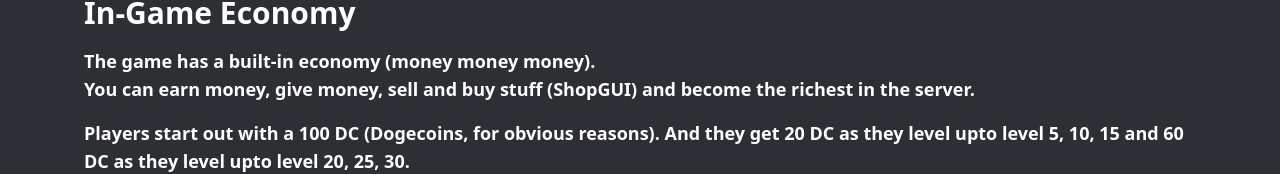
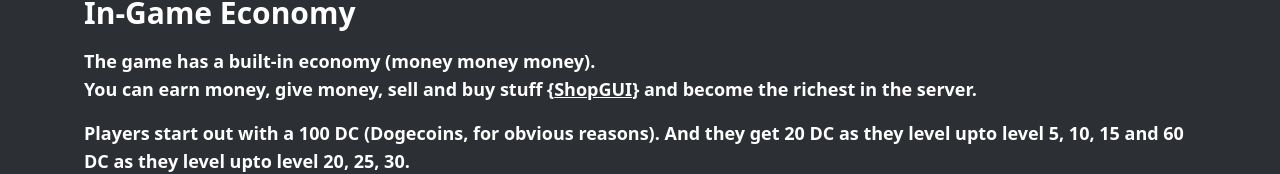
Before and after one commit to moiSentineL/chonkyserver-web, a Next.js app: page /tutorials in a window 1280 px wide. Shown: the part 133-307 px from the top of the page. Built offline with nearby package versions, Linux system fonts and the light colour scheme.

Commit message:
Minor Formatting Change and Edited Links.

```diff
--- a/pages/connections.tsx
+++ b/pages/connections.tsx
@@ -28,12 +28,12 @@
                         <p className="text-2xl">Bedrock Edition</p>
                         <p className="text-lg">For Minecraft Pocket Edition</p>
                         <p className="text-lg">
-                            To add to your servers,{" "}
+                            To add to your servers, click{" "}
                             <a
                                 href="minecraft://?addExternalServer=ChonkyServer|play.chonkyserver.tk:19132"
-                                className="hover:text-blue-500 hover:underline"
+                                className="underline cursor-pointer hover:text-blue-500 hover:underline"
                             >
-                                click here
+                                here
                             </a>
                         </p>
                     </div>
--- a/pages/more-info.tsx
+++ b/pages/more-info.tsx
@@ -24,7 +24,7 @@
                         Server for both Java Edition and Bedrock (Win10,
                         Android, iOS) Edition. This was made in January 2022.
                         The server stays online from{" "}
-                        <span className="font-semibold">8AM to 12PM IST</span>.
+                        <span className="font-bold">8AM to 12PM IST</span>.
                         You can play this anytime you want. Feel free to contact
                         us for more support.
                     </p>
@@ -67,8 +67,9 @@
                                 <span className="text-lg">7)</span> Great
                                 plugins for great gameplay. Click{" "}
                                 <span
-                                    className="cursor-pointer hover:text-blue-500 hover:underline"
+                                    className="underline cursor-pointer hover:text-blue-500 hover:underline"
                                     onClick={() => router.push("/tutorials")}
+
                                 >
                                     here
                                 </span>{" "}
@@ -85,7 +86,7 @@
                         Join now. And become a chonker in ChonkyServer. Click{" "}
                         <span
                             onClick={() => router.push("/connections")}
-                            className="cursor-pointer hover:text-blue-500 hover:underline"
+                            className=" underline cursor-pointer hover:text-blue-500 hover:underline"
                         >
                             here
                         </span>{" "}
--- a/pages/tutorials.tsx
+++ b/pages/tutorials.tsx
@@ -21,8 +21,14 @@
                             The game has a built-in economy (money money money).
                         </p>
                         <p className="">
-                            You can earn money, give money, sell and buy stuff
-                            (ShopGUI) and become the richest in the server.
+                            You can earn money, give money, sell and buy stuff {" {"}
+                            <a
+                                href="#ShopGUI"
+                                className="underline cursor-pointer hover:text-blue-500 hover:underline"
+                            >
+                                ShopGUI
+                            </a>
+                            {"} "}and become the richest in the server.
                         </p>
                     </div>
                     <p className="">
@@ -39,7 +45,7 @@
 
                         <p className="">
                             You can see your balance by using the command{" "}
-                            <code className="">/bal</code>
+                            <code className="">/bal</code>{" "}
                             and to find who's the richest, use{" "}
                             <code className="">/baltop</code>.
                         </p>
@@ -140,7 +146,10 @@
                                 </div>
                             </div>
 
-                            <p className="py-[15px] text-2xl">EconomyShopGUI</p>
+                            <div id="ShopGUI">
+                                <p className="py-[15px] text-2xl ">EconomyShopGUI </p>
+                            </div>
+
                             <div className="space-y-2">
                                 <p className="">
                                     This is plugin that allows you to sell and
@@ -227,7 +236,7 @@
                                             </code>
                                         </p>
                                     </div>
-                                    <div className="">
+                                    <div className="mt-4">
                                         <p className="">
                                             Send mails to other players using{" "}
                                             <code className="">
@@ -241,6 +250,13 @@
                                             Send mails to all players by{" "}
                                             <code className="">
                                                 /mail sendall {"<message>"}
+                                            </code>{" "}
+                                            .
+                                        </p>
+                                        <p className="">
+                                            Read mails  by{" "}
+                                            <code className="">
+                                                /mail read {"<message>"}
                                             </code>{" "}
                                             .
                                         </p>
```
